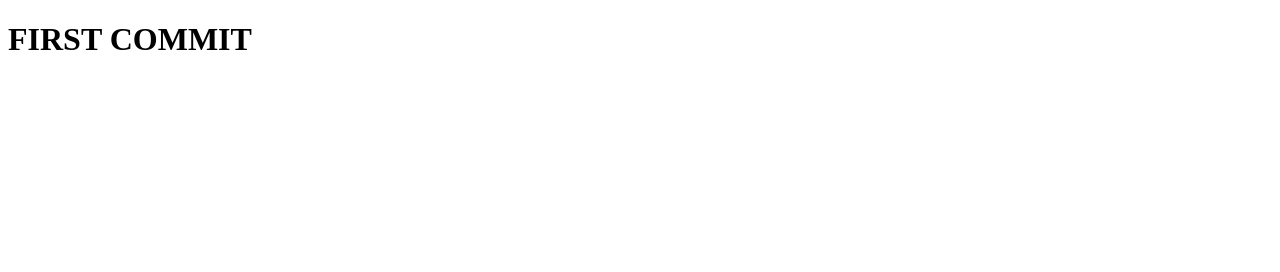
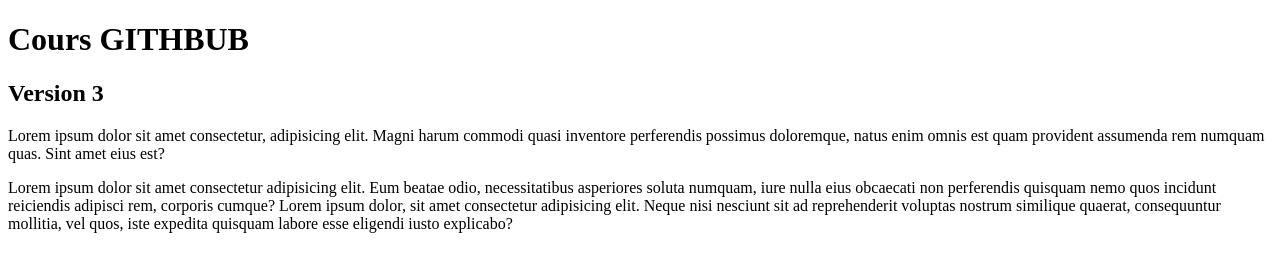
Before and after one commit to will-maruis/demo-github, a plain HTML site: page index.html in a window 1280 px wide. Drawn offline with Linux system fonts and the light colour scheme.

Commit message:
new version
 add new features

```diff
--- a/index.html
+++ b/index.html
@@ -1,7 +1,31 @@
 <!DOCTYPE html>
 <html>
-  <head> </head>
+  <head>
+    <meta charset="utf-8" />
+    <meta http-equiv="X-UA-Compatible" content="IE=edge" />
+    <title>Page Title</title>
+    <meta name="viewport" content="width=device-width, initial-scale=1" />
+    <link rel="stylesheet" type="text/css" media="screen" href="main.css" />
+    <script src="main.js"></script>
+  </head>
   <body>
-    <h1>FIRST COMMIT</h1>
+    <h1>Cours GITHBUB</h1>
+    <h2>Version 3</h2>
+
+    <p>
+      Lorem ipsum dolor sit amet consectetur, adipisicing elit. Magni harum
+      commodi quasi inventore perferendis possimus doloremque, natus enim omnis
+      est quam provident assumenda rem numquam quas. Sint amet eius est?
+    </p>
+
+    <p>
+      Lorem ipsum dolor sit amet consectetur adipisicing elit. Eum beatae odio,
+      necessitatibus asperiores soluta numquam, iure nulla eius obcaecati non
+      perferendis quisquam nemo quos incidunt reiciendis adipisci rem, corporis
+      cumque? Lorem ipsum dolor, sit amet consectetur adipisicing elit. Neque
+      nisi nesciunt sit ad reprehenderit voluptas nostrum similique quaerat,
+      consequuntur mollitia, vel quos, iste expedita quisquam labore esse
+      eligendi iusto explicabo?
+    </p>
   </body>
 </html>
```
Also changed, not shown: reserved.html (added, +7 -0 lines), test.txt (added), 1 other file.
